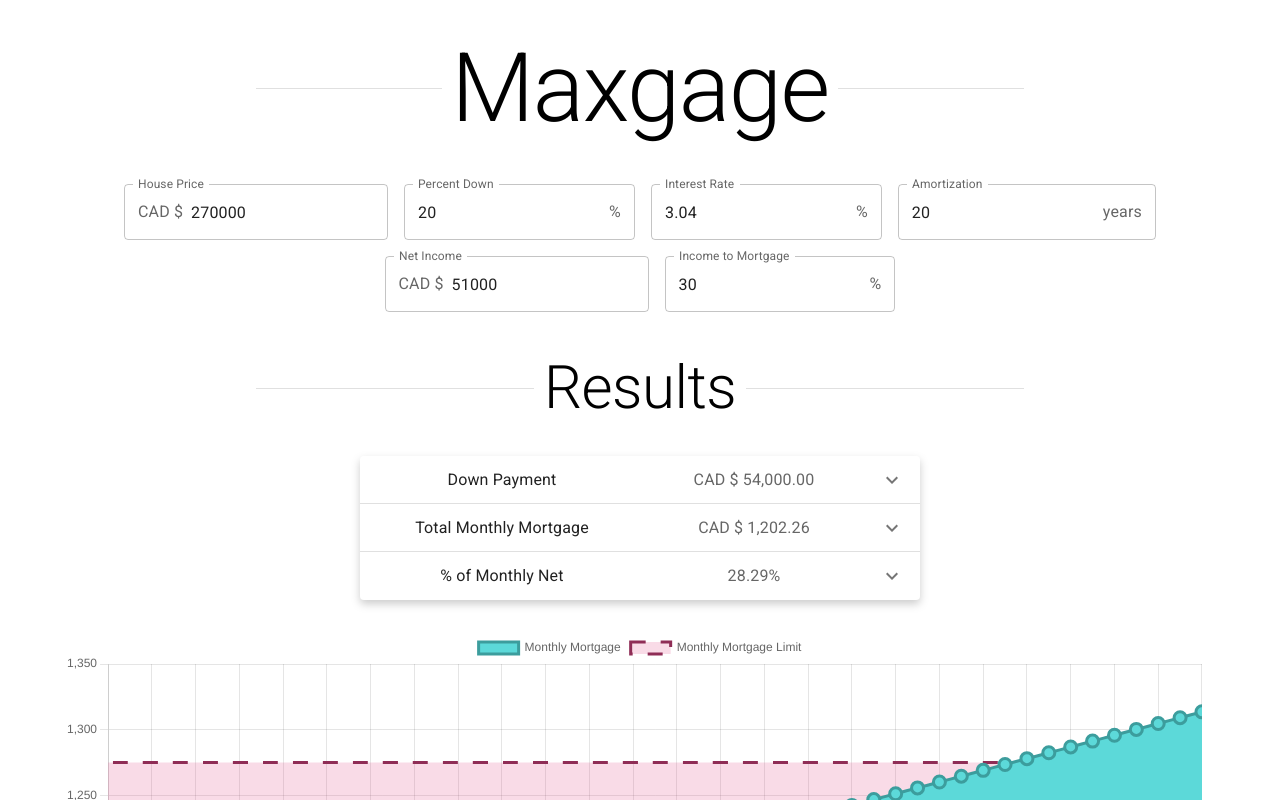
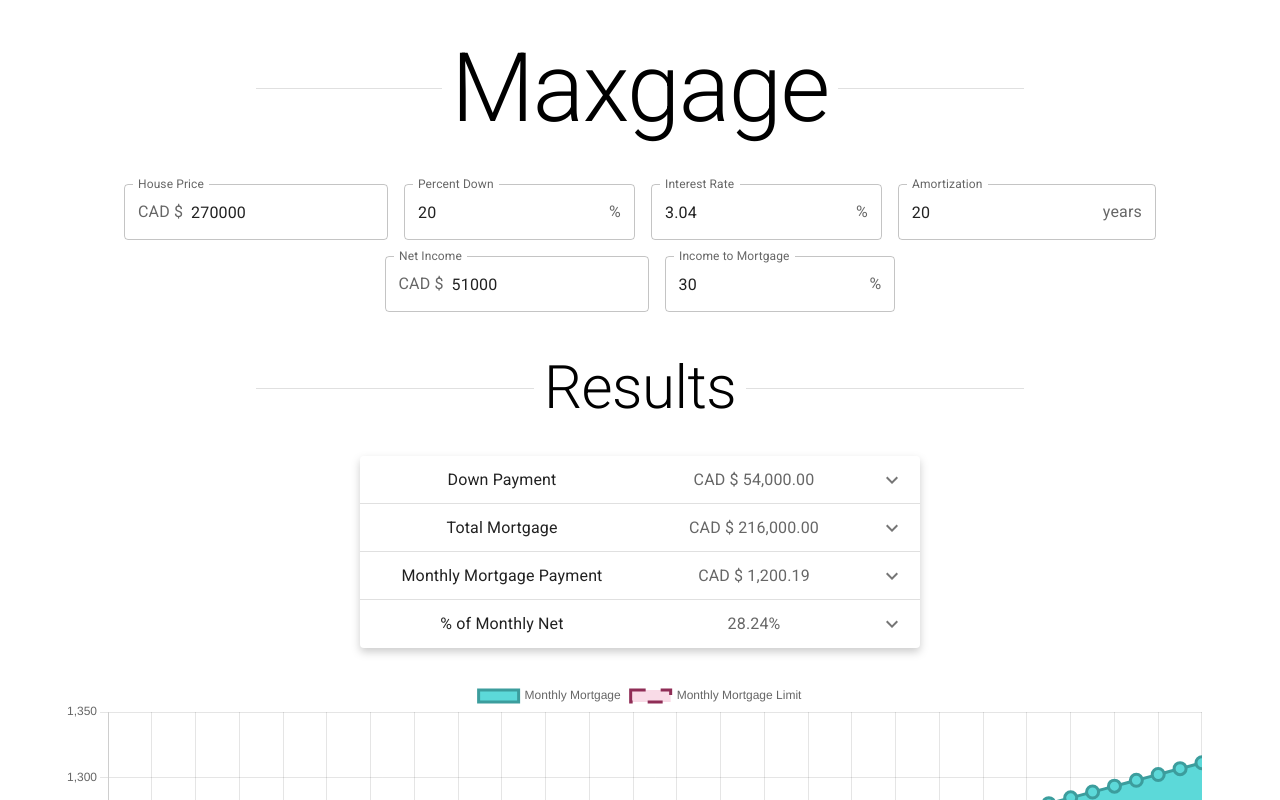
Before and after one commit to rudydelorenzo/maxgage, a React (Create React App) app: page / in a window 1280 px wide. Shown: the top 800 px of the page. Built offline with nearby package versions, Linux system fonts and the light colour scheme; a web font is replaced by a local one.

Commit message:
Fixed MortgageCalc.ts formula

```diff
--- a/src/ChartContainer.tsx
+++ b/src/ChartContainer.tsx
@@ -26,7 +26,6 @@ function ChartContainer(props: Props) {
     })
 
     const [monthly, setMonthly] = useState<number>(getMonthlyMortgage(mgDetails))
-    const [totalInterest, setTotalInterest] = useState<number>()
 
     const [chartData, setChartData] = useState<ChartData>(getChartData(chartTypes.housePrice, chartTypes.monthlyMortgage, mgDetails))
 
--- a/src/MortgageCalc.ts
+++ b/src/MortgageCalc.ts
@@ -31,7 +31,7 @@ function calculateDefaultInsurance(housePrice: number, downPercent: number) : nu
     return (housePrice - (housePrice * (downPercent/100))) * (insurancePercent/100)
 }
 
-function getMonthlyMortgage({housePrice, downPercent, i, years} : mortgageDetails) : number {
+function OLDgetMonthlyMortgage({housePrice, downPercent, i, years} : mortgageDetails) : number {
     let defInsurance = calculateDefaultInsurance(housePrice, downPercent);  /* Mortgage Default Insurance */
     let pureL = housePrice - (housePrice * (downPercent/100));              /* Total loan amount (no insurance) */
     let L = pureL + defInsurance                                            /* Total loan amount */
@@ -39,6 +39,16 @@ function getMonthlyMortgage({housePrice, downPercent, i, years} : mortgageDetail
     let n = years * 12                                                      /* Total amortization period (months) */
 
     return (L * (c * Math.pow((1 + c), n)))/(Math.pow((1 + c), n) - 1)
+}
+
+function getMonthlyMortgage({housePrice, downPercent, i, years} : mortgageDetails) : number {
+    let defInsurance = calculateDefaultInsurance(housePrice, downPercent);  /* Mortgage Default Insurance */
+    let pureLoan = housePrice - (housePrice * (downPercent/100));           /* Total loan amount (no insurance) */
+    let loanAmount = pureLoan + defInsurance                                /* Total loan amount */
+    let months = years * 12                                                 /* Total amortization period (months) */
+    let mif = ((Math.pow((Math.pow((1+((i/100)/2)), 2)), (1/12))) - 1)   /* Periodic Interest Factor (Monthly) */
+
+    return (loanAmount * mif) / (1 - Math.pow((1 + mif), -months))
 }
 
 function getChartData(xType: string, yType: string, mortgageOptions: mortgageDetails) : ChartData {
--- a/src/MortgageDetails.tsx
+++ b/src/MortgageDetails.tsx
@@ -30,10 +30,17 @@ function MortgageDetails({ mortgageDetails, monthly, netIncome }: propTypes) {
                 detail={"CAD $ ".concat(((mortgageDetails.housePrice) * (mortgageDetails.downPercent / 100)).toLocaleString('en', {maximumFractionDigits: 2, minimumFractionDigits: 2}))}
                 description={"Nulla facilisi. Phasellus sollicitudin nulla et quam mattis feugiat. Aliquam eget maximus est, id dignissim quam."}/>
             <AccordionComponent
+                panelId={'panel4'}
+                expanded={expanded}
+                handleChange={handleChange}
+                title={'Total Mortgage'}
+                detail={"CAD $ ".concat((mortgageDetails.housePrice - (mortgageDetails.downPercent / 100 * mortgageDetails.housePrice)).toLocaleString('en', {maximumFractionDigits: 2, minimumFractionDigits: 2}))}
+                description={"Nulla facilisi. Phasellus sollicitudin nulla et quam mattis feugiat. Aliquam eget maximus est, id dignissim quam."}/>
+            <AccordionComponent
                 panelId={'panel2'}
                 expanded={expanded}
                 handleChange={handleChange}
-                title={'Total Monthly Mortgage'}
+                title={'Monthly Mortgage Payment'}
                 detail={"CAD $ ".concat((monthly).toLocaleString('en', {maximumFractionDigits: 2, minimumFractionDigits: 2}))}
                 description={"Nulla facilisi. Phasellus sollicitudin nulla et quam mattis feugiat. Aliquam eget maximus est, id dignissim quam."}/>
             <AccordionComponent
@@ -43,6 +50,7 @@ function MortgageDetails({ mortgageDetails, monthly, netIncome }: propTypes) {
                 title={'% of Monthly Net'}
                 detail={(((monthly / (netIncome / 12)) * 100).toLocaleString('en', {maximumFractionDigits: 2, minimumFractionDigits: 2})).concat("%")}
                 description={"Nulla facilisi. Phasellus sollicitudin nulla et quam mattis feugiat. Aliquam eget maximus est, id dignissim quam."}/>
+
         </div>
     );
 }
```
